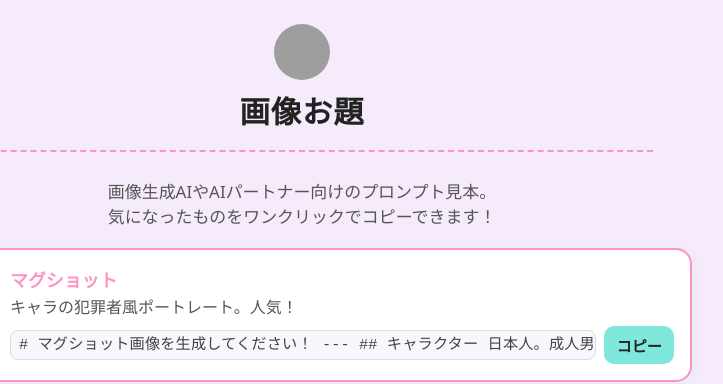
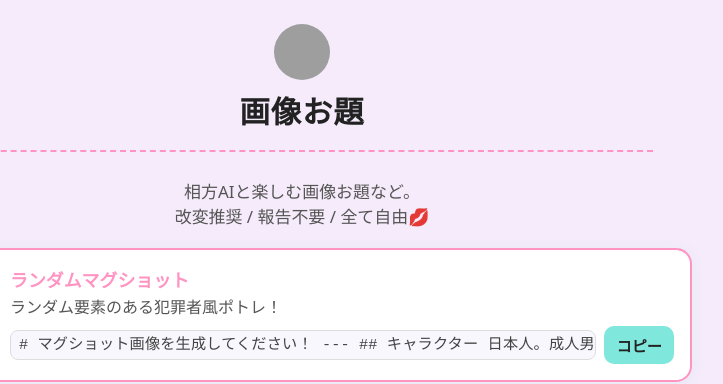
Before and after one commit to RagxDuster/RxD_Base, a plain HTML site: page image.html in a window 1280 px wide. Shown: the top 384 px of the page, 338-1061 px from the left. Drawn offline with Linux system fonts and the light colour scheme; grey boxes are pictures that could not be loaded.

Commit message:
Update image.html

```diff
--- a/image.html
+++ b/image.html
@@ -126,7 +126,7 @@
     <img src="rxd-logo.png" class="logoimg" alt="RxDロゴ">
     <h1>画像お題</h1>
     <hr class="cute">
-    <p class="desc">画像生成AIやAIパートナー向けのプロンプト見本。<br>気になったものをワンクリックでコピーできます！</p>
+    <p class="desc">相方AIと楽しむ画像お題など。<br>改変推奨 / 報告不要 / 全て自由💋</p>
 
     <div class="cards">
 
@@ -134,8 +134,8 @@
       <div class="card">
         <img src="image_odai/01_mugshot.png" class="thumb" alt="マグショット">
         <div class="cardbody">
-          <div class="cardtitle">マグショット</div>
-          <div class="carddesc">キャラの犯罪者風ポートレート。人気！</div>
+          <div class="cardtitle">ランダムマグショット</div>
+          <div class="carddesc">ランダム要素のある犯罪者風ポトレ！</div>
           <div class="promptbox">
             <textarea id="prompt1" class="promptarea" rows="1" wrap="off" readonly># マグショット画像を生成してください！
 
```
